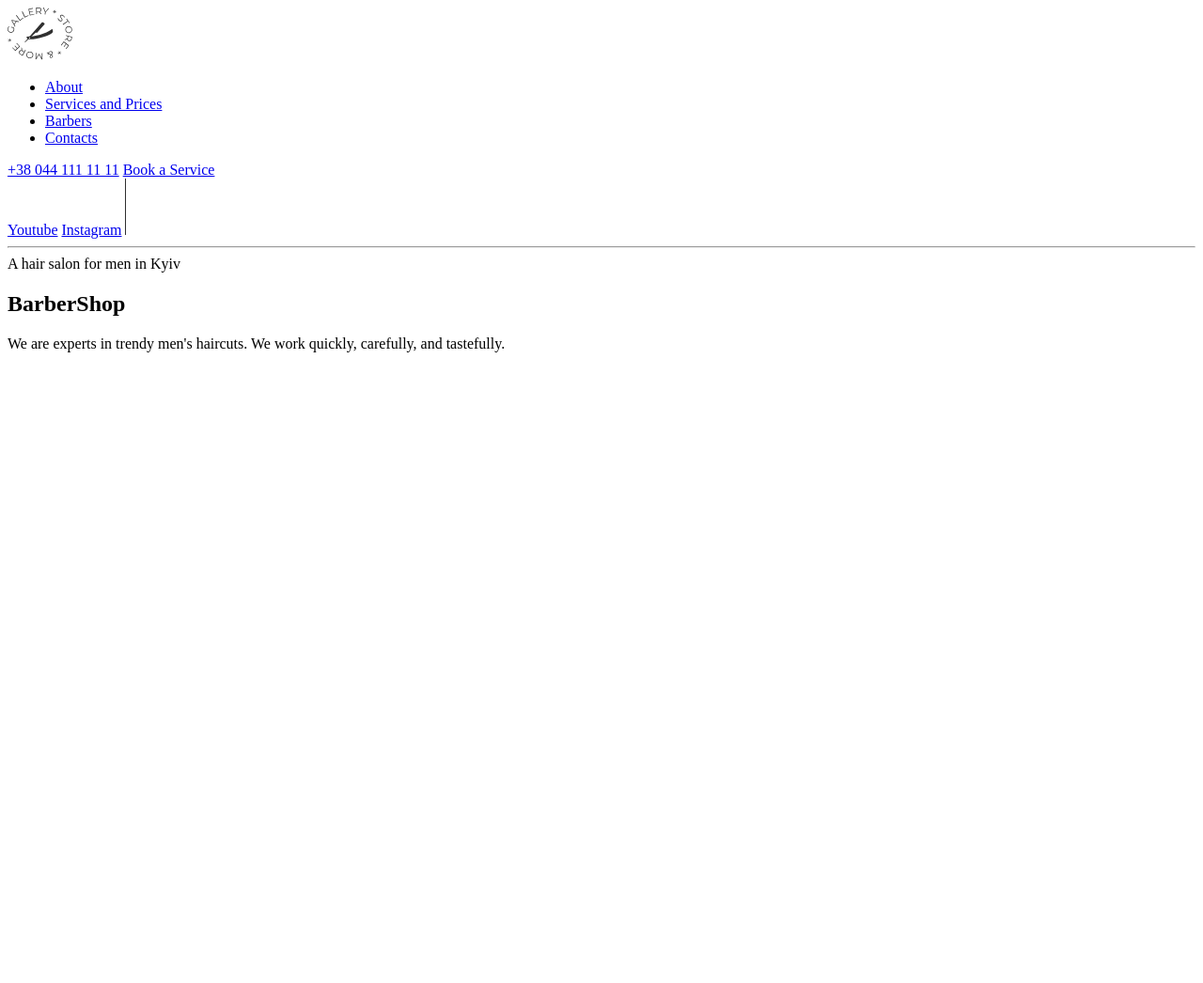
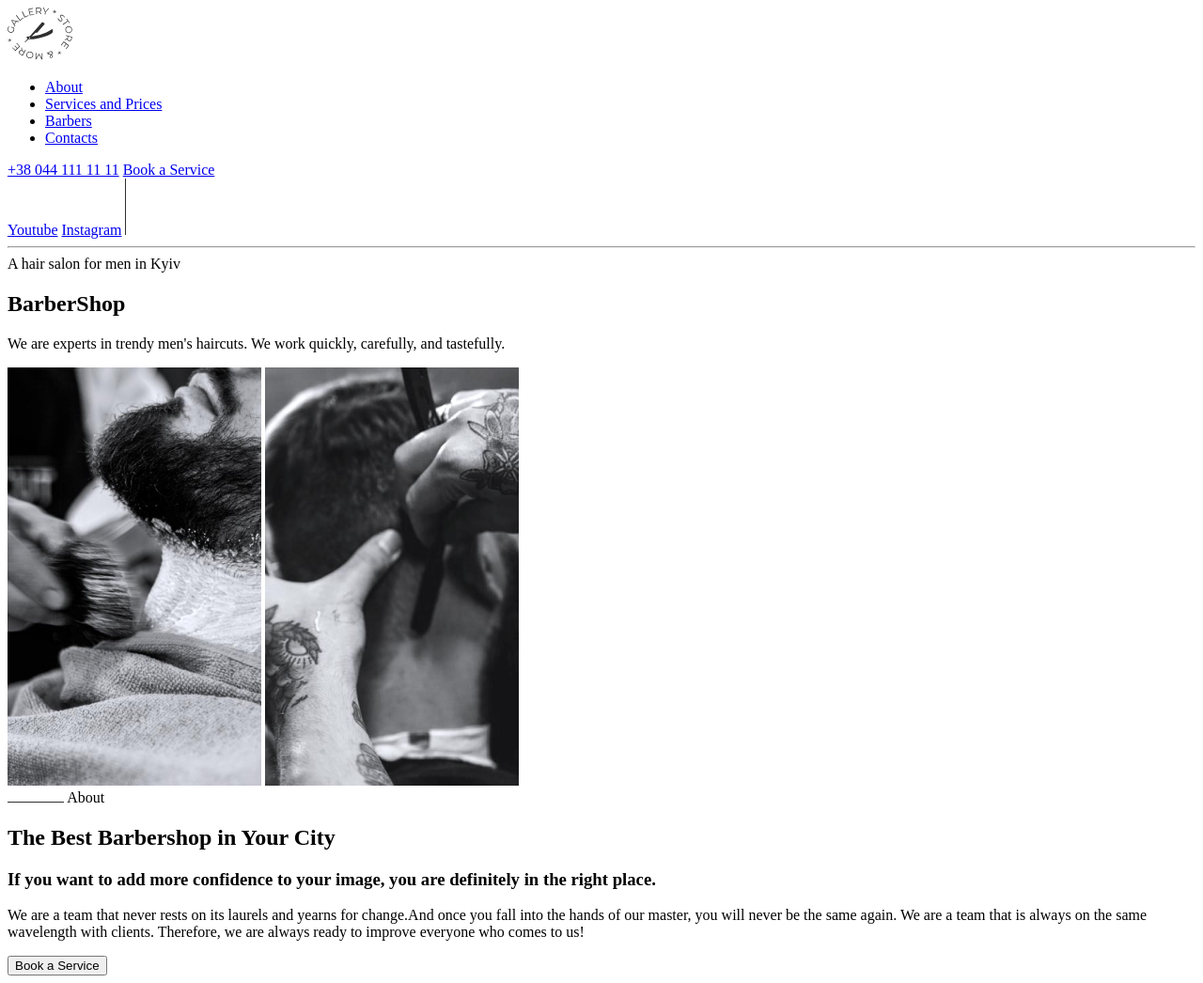
Before and after one commit to Na7aly/html-css-lesson-1-module-1, a plain HTML site: page index.html in a window 1280 px wide. Shown: the whole page at 94% size. Before the commit the page ends 800 px from the top, so only its background shows below. Drawn offline with Linux system fonts and the light colour scheme.

Commit message:
edit about section

```diff
--- a/index.html
+++ b/index.html
@@ -27,7 +27,7 @@
           >Youtube</a
         >
         <a href="https://www.instagram.com/" target="_blank">Instagram</a>
-        <img src="./images/social-media-dash.png" alt="Separator" />
+        <img src="./images/vertical-dash.svg" alt="Vertical Dash" />
       </section>
     </header>
     <main>
@@ -40,7 +40,30 @@
           and tastefully.
         </p>
       </section>
-      <section></section>
+      <!--About section-->
+      <section>
+        <div>
+          <img src="./images/barber1.png" alt="Frizer pune spuma de ras" />
+          <img src="./images/barber2.png" alt="Frizer barbiereste cu briceag" />
+        </div>
+        <div>
+          <img src="./images/horizontal-dash.svg" alt="Horizontal Dash" />
+          <span>About </span>
+        </div>
+        <h2>The Best Barbershop in Your City</h2>
+        <h3>
+          If you want to add more confidence to your image, you are definitely
+          in the right place.
+        </h3>
+        <p>
+          We are a team that never rests on its laurels and yearns for
+          change.And once you fall into the hands of our master, you will never
+          be the same again. We are a team that is always on the same wavelength
+          with clients. Therefore, we are always ready to improve everyone who
+          comes to us!
+        </p>
+        <button>Book a Service</button>
+      </section>
     </main>
   </body>
 </html>
```
Also changed, not shown: images/barber1.png (added), images/barber2.png (added), images/horizontal-dash.svg (added), images/social-media-dash.png (deleted), images/vertical-dash.svg (added).
